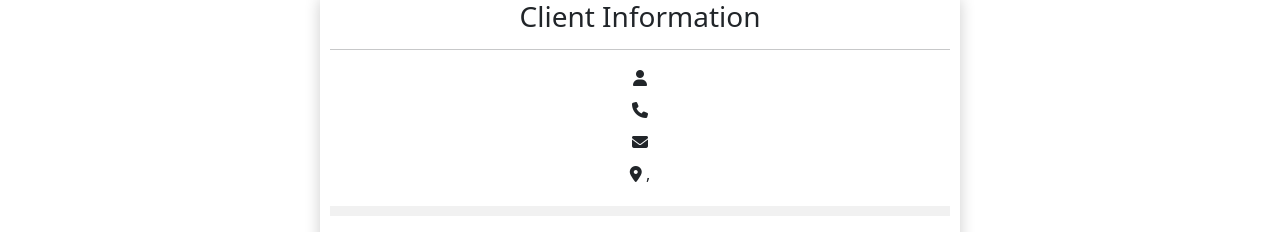
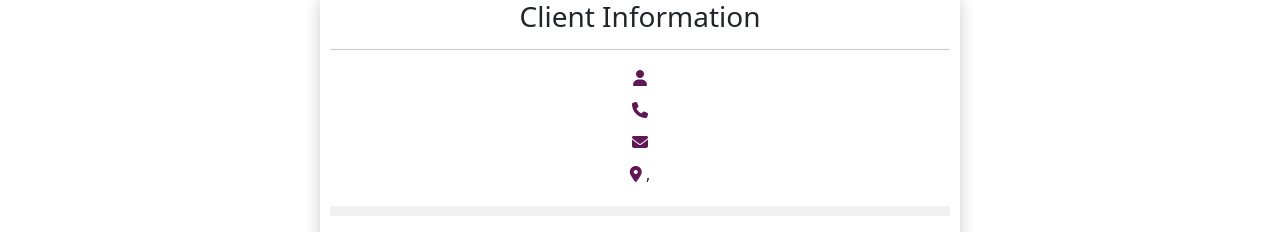
Before and after one commit to Brendafrenjo/e-commerce-app, a React (Create React App) app: page /order-confirmation in a window 1280 px wide. Shown: the part 123-355 px from the top of the page. Built offline with nearby package versions, Linux system fonts and the light colour scheme.

Commit message:
Updated OrderConfirmation

```diff
--- a/src/OrderConfirmation.css
+++ b/src/OrderConfirmation.css
@@ -49,7 +49,7 @@ input[type="radio"] {
 }
 
 .btn-order {
-   border: 1px solid black;
+  border: 1px solid black;
 }
 
 .btn-order:hover {
@@ -83,6 +83,10 @@ input[type="radio"] {
 
 .icon {
   font-size: 11px;
+}
+
+.info-icon {
+  color: #5f1854;
 }
 
 .total-amount,
--- a/src/OrderConfirmation.js
+++ b/src/OrderConfirmation.js
@@ -55,26 +55,26 @@ export default function OrderConfirmation() {
         <hr />
         <div className="pb-2">
           <span>
-            <i class="fa-solid fa-user"></i>
+            <i class="fa-solid fa-user info-icon"></i>
           </span>{" "}
           {shippingInfo?.firstName} {shippingInfo?.lastName}
         </div>
         <div className="pb-2">
           <span>
-            <i className="fa-solid fa-phone"></i>
+            <i className="fa-solid fa-phone info-icon"></i>
           </span>{" "}
           {shippingInfo?.tel}
         </div>
         <div className="pb-2">
           {" "}
           <spna>
-            <i className="fa-solid fa-envelope"></i>
+            <i className="fa-solid fa-envelope info-icon"></i>
           </spna>{" "}
           {shippingInfo?.email}
         </div>
         <div>
           <span>
-            <i className="fa-solid fa-location-dot"></i>
+            <i className="fa-solid fa-location-dot info-icon"></i>
           </span>{" "}
           {shippingInfo?.county}, {shippingInfo?.town}
         </div>
```
